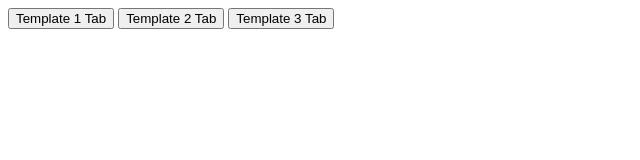
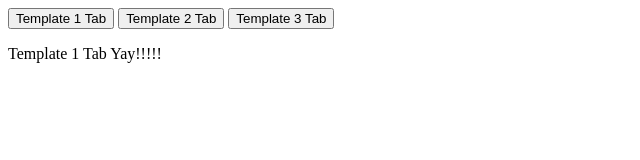
Before and after one commit to PotatoBlogs/clockin, a plain HTML site: page index.html in a window 1280 px wide. Shown: the whole page, without its empty margins (0-640 px from the left). Drawn offline with nearby package versions, Linux system fonts and the light colour scheme.

Commit message:
Update index.html

```diff
--- a/index.html
+++ b/index.html
@@ -27,7 +27,7 @@
 
     <script>
       $(".tabcontent").hide();
-      $("Template1Tab").show();
+      $("#Template1Tab").show();
 
       function selectTab(){
         $(".tabcontent").hide();
```
